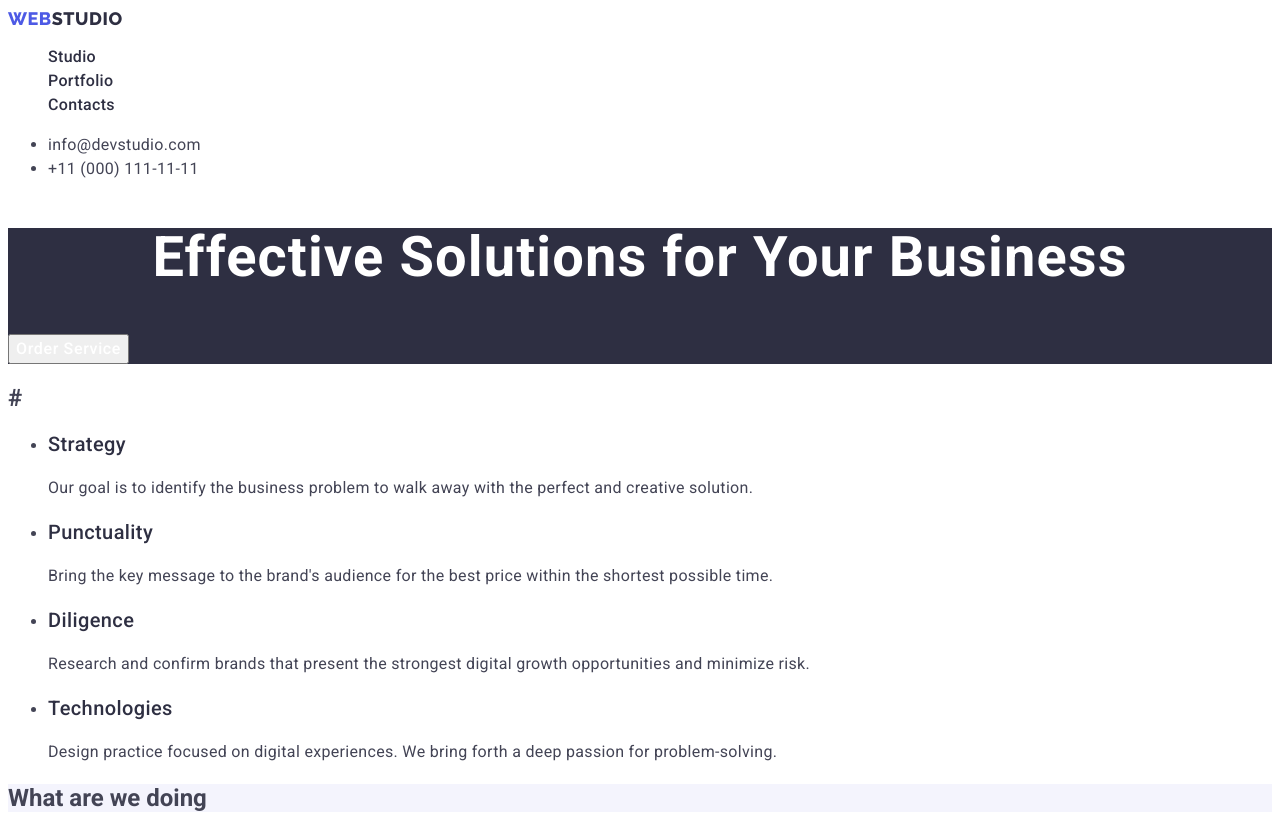
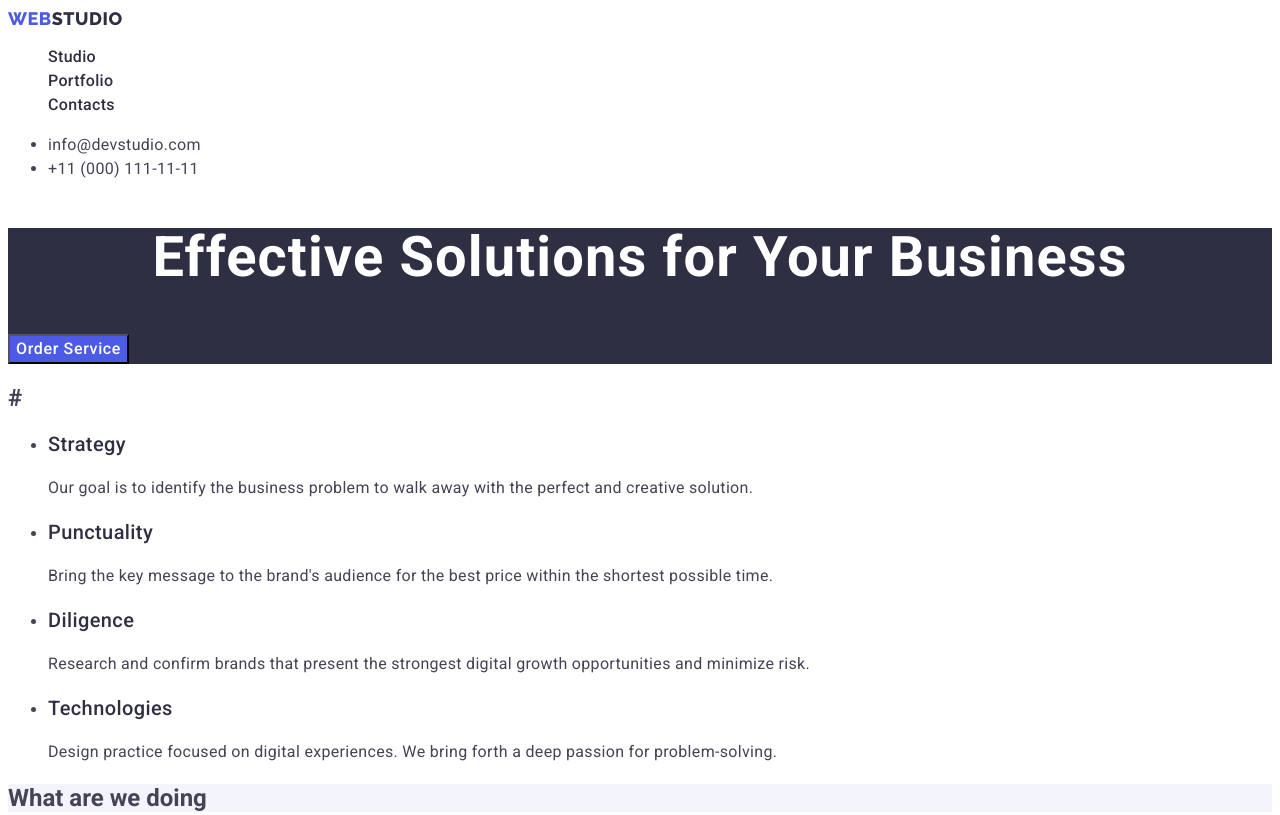
Before and after one commit to cygan3107/goit-markup-hw-02, a plain HTML site: page index.html in a window 1280 px wide. Shown: the top 815 px of the page. Drawn offline with Linux system fonts and the light colour scheme.

Commit message:
Update.css

```diff
--- a/css/styles.css
+++ b/css/styles.css
@@ -70,13 +70,14 @@ a {
     font-family: "Roboto", sans-serif;
     color: var(--WHITE, #fff);
     /* Button Text */
-    font-family: Roboto;
+    font-family: "Roboto", sans-serif;
     font-size: 16px;
     font-style: normal;
     font-weight: 500;
     line-height: 24px; /* 150% */
     letter-spacing: 0.64px;
     cursor: pointer;
+    background-color: #4d5ae5;
 }
 .primary {
     color: var(--NAVY-BLUE, #2e2f42);
```
